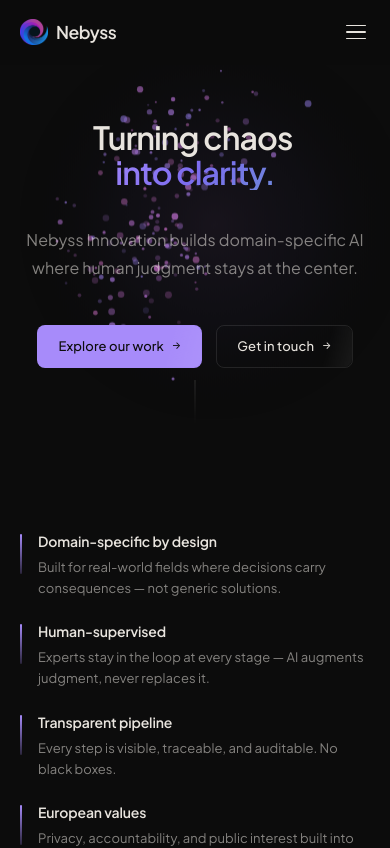
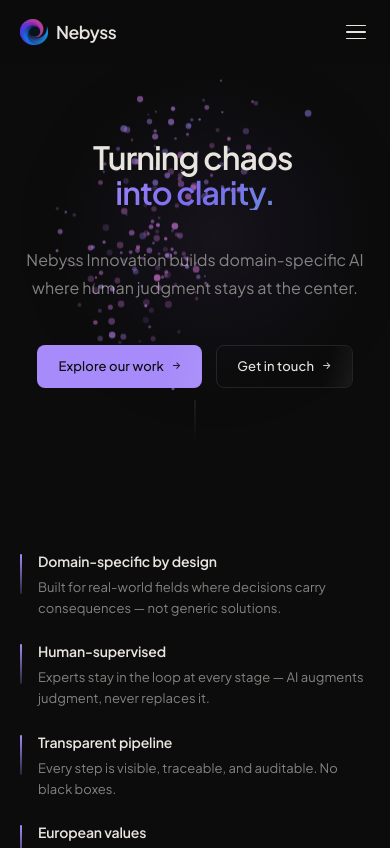
Before and after one commit to AM1241/nebyss, a Nuxt app: page / in a window 390 px wide. Shown: the top 848 px of the page. Built offline with nearby package versions, Linux system fonts and the light colour scheme.

Commit message:
fix: increase hero top padding on small screens

```diff
--- a/components/NbHero.vue
+++ b/components/NbHero.vue
@@ -363,9 +363,15 @@ onUnmounted(() => {
   }
 }
 
+@media (max-width: 1024px) and (min-width: 769px) {
+  .nb-hero {
+    padding-top: 100px;
+  }
+}
+
 @media (max-width: 768px) {
   .nb-hero {
-    padding: 120px 0 100px;
+    padding: 140px 0 100px;
     min-height: auto;
   }
 
```
